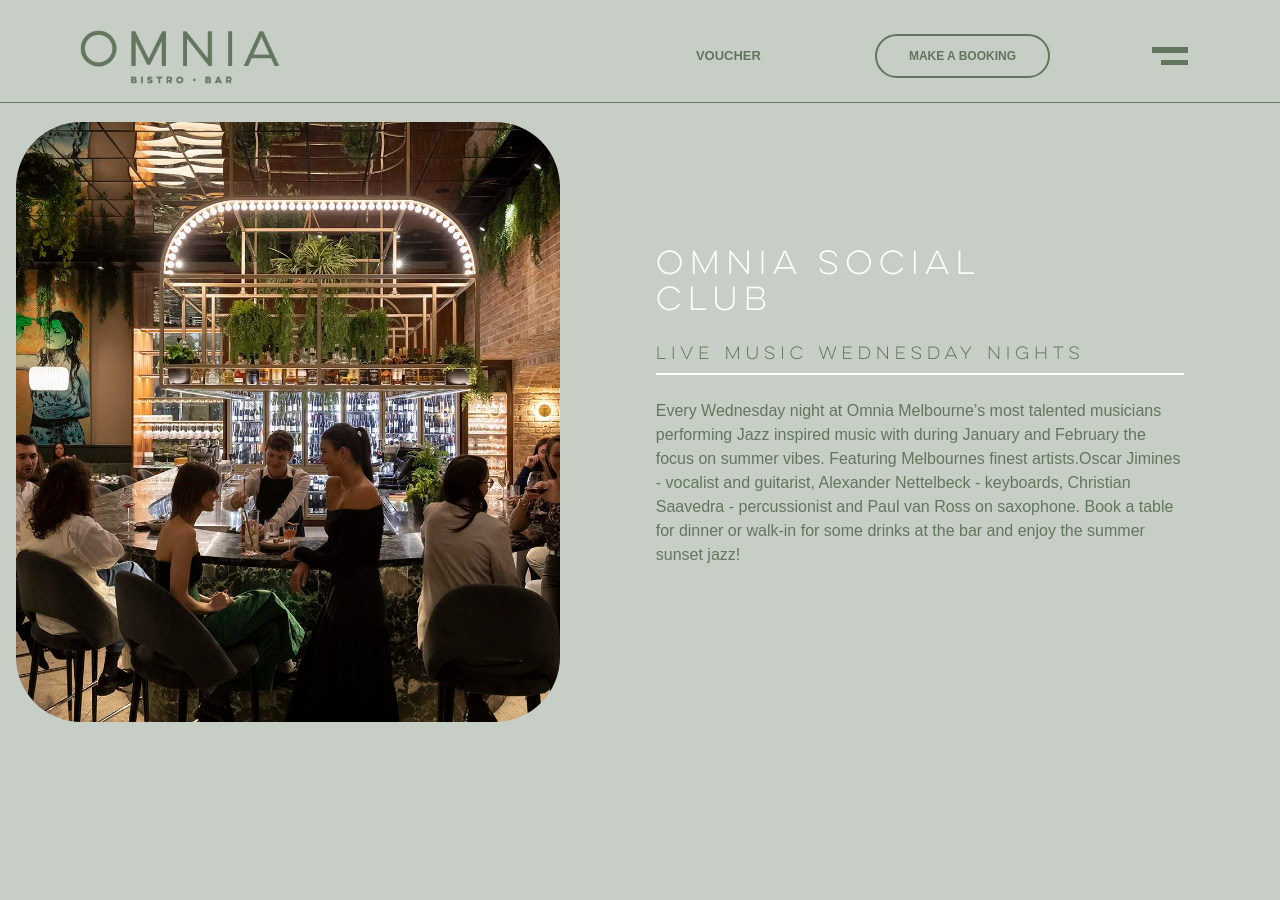
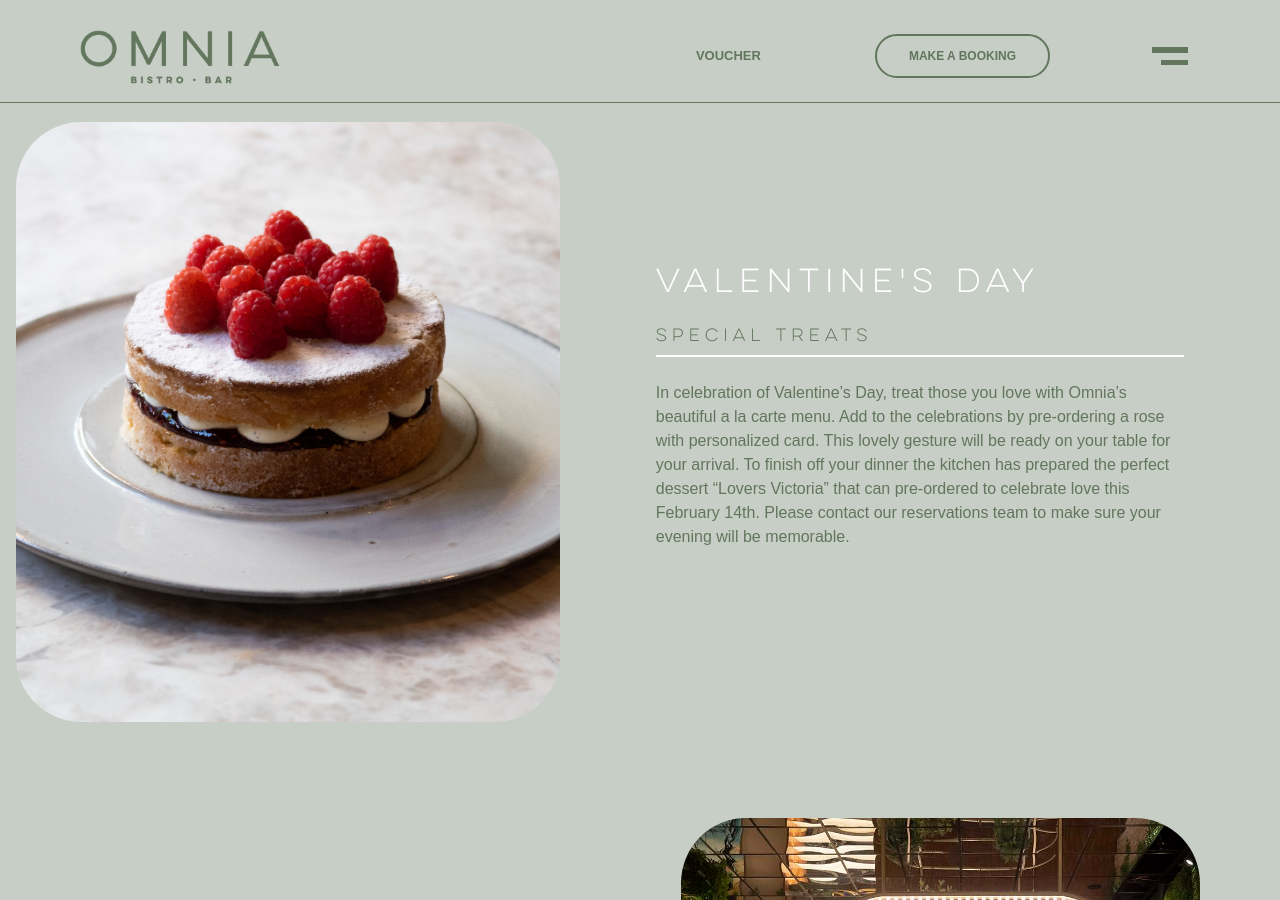
Before and after one commit to yugenomnia/omnia, a Jekyll site: the page built from events.md, in a window 1280 px wide and 900 px high, scrolled down 938 px. Built offline with Jekyll 4.4.1, drawn with Linux system fonts in a browser that asks for light colours.

Commit message:
Update from Forestry.io yugenomnia updated events.md

```diff
--- a/events.md
+++ b/events.md
@@ -1,6 +1,15 @@
 ---
 layout: events
 events:
+- title: Valentine's day
+  second_title: Special treats
+  img: "/assets/images/omnia-victorian-spomge-cake-valentines.jpg"
+  text: In celebration of Valentine's Day, treat those you love with Omnia's beautiful
+    a la carte menu. Add to the celebrations by pre-ordering a rose with personalized
+    card. This lovely gesture will be ready on your table for your arrival. To finish
+    off your dinner the kitchen has prepared the perfect dessert "Lovers Victoria"
+    that can pre-ordered to celebrate love this February 14th.   Please contact our
+    reservations team to make sure your evening will be memorable.
 - title: 'Omnia Social Club '
   img: "/assets/images/omnia-events-2nd-photo1.jpeg"
   text: Every Wednesday night at Omnia Melbourne’s most talented musicians performing
```
